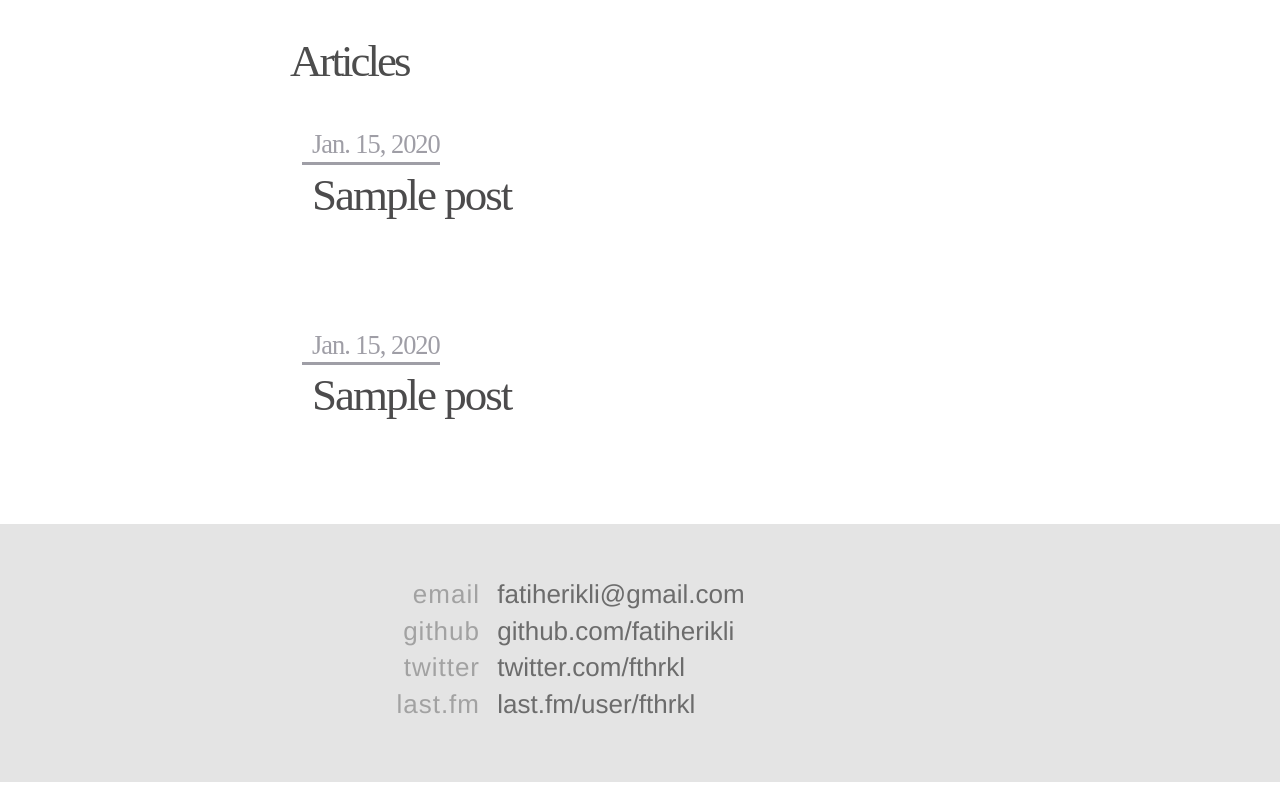
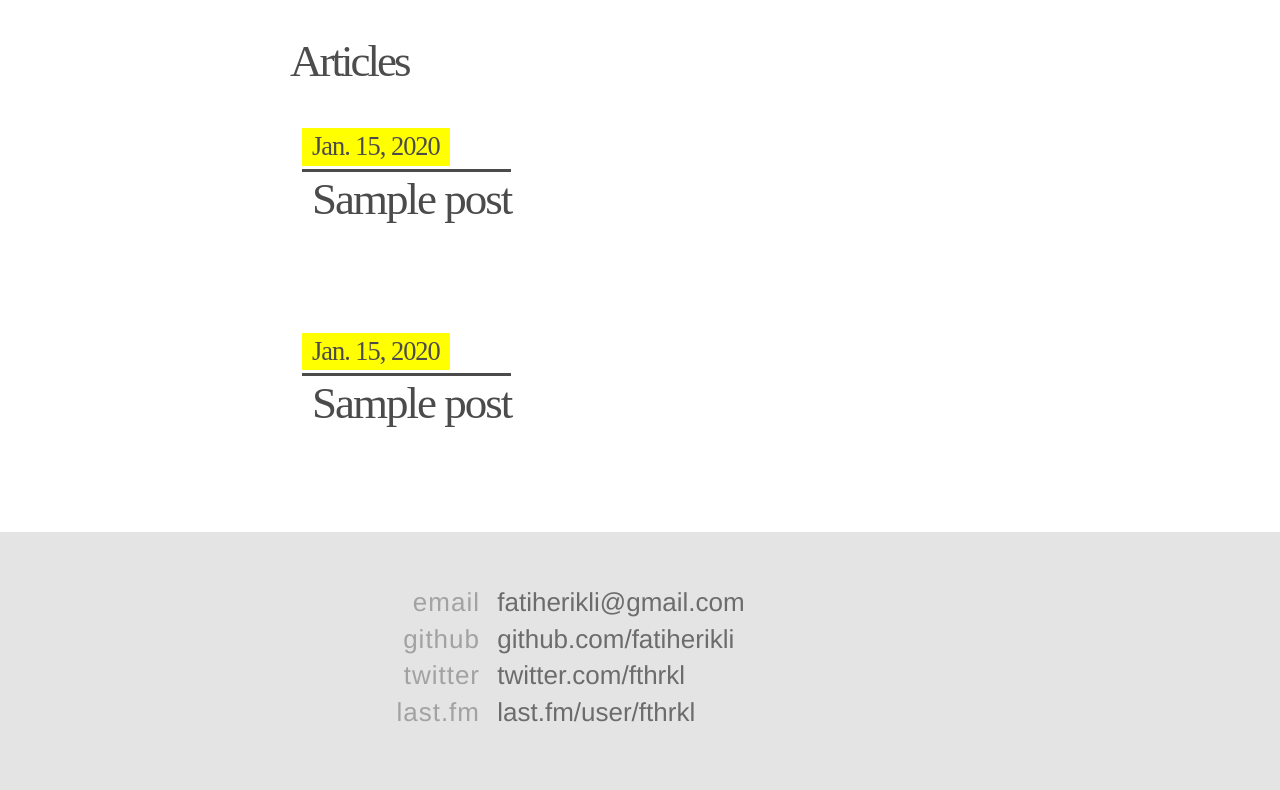
Before and after one commit to fatiherikli/fatiherikli.github.io, a Django app: template web/templates/blog/index.html in a window 1280 px wide. Shown: the part 142-932 px from the top of the page. Run offline with Django 3.2, Linux system fonts and the light colour scheme; the template is opened without the code that fills it: most values are stand-ins (such as "Sample title", 1, 10 or a date in 2020); parts of the project's set-up code (start-up, migrations or seed data) failed here and were passed over; some libraries are stand-ins or nearby versions; some web fonts are replaced.

Commit message:
Update blog list style

```diff
--- a/web/static/css/style.css
+++ b/web/static/css/style.css
@@ -306,18 +306,19 @@ h3 {
     /*float: left;*/
     /*width: 200px;*/
     display: block;
-    color: #9f9ea6;
+    color: #4c4b4c;
     font-weight: 100;
     font-size: 30px;
     letter-spacing: -1px;
-    padding-left: 10px;
+    padding: 2px 10px;
     font-size: 1.1em;
-    border-bottom: 3px solid #9f9ea6;
+    background: yellow;
     float: left;
 }
 
 #latest-posts ul li a {
     clear: left;
+    border-top: 3px solid #4c4b4c;
     margin-top: 3px;
     color: #4c4b4c;
     font-size: 45px;
--- a/web/templates/base.html
+++ b/web/templates/base.html
@@ -41,7 +41,7 @@
     <link rel="icon" href="{{ STATIC_URL}}img/icon-16.png"/>
     <link rel="shortcut icon" href="{{ STATIC_URL}}img/icon-16.png"/>
     <link rel="stylesheet" href="{{ STATIC_URL}}css/base.css">
-    <link rel="stylesheet" href="{{ STATIC_URL}}css/style.css?v=2.2">
+    <link rel="stylesheet" href="{{ STATIC_URL}}css/style.css?v=2.3">
     <link rel="stylesheet"
           href="http://fonts.googleapis.com/css?family=Crete+Round">
     <link rel="stylesheet"
```
